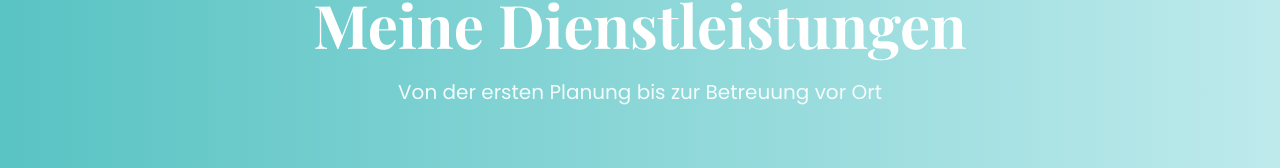
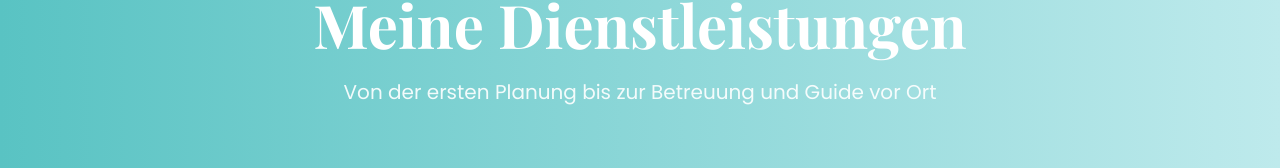
Before and after one commit to hawaiipanoramatours-prog/hawaiipanoramatours, a React (Vite) app: page /services in a window 1280 px wide. Shown: the part 166-334 px from the top of the page. Built offline with nearby package versions, Linux system fonts and the light colour scheme.

Commit message:
Update Services.jsx

```diff
--- a/src/pages/Services.jsx
+++ b/src/pages/Services.jsx
@@ -19,8 +19,8 @@ export function Services() {
           </h1>
           <p className="font-poppins text-xl text-white/90 max-w-3xl mx-auto">
             {lang === 'en'
-              ? 'From first planning to support on-island'
-              : 'Von der ersten Planung bis zur Betreuung vor Ort'}
+              ? 'From first planning to support and guide on-island'
+              : 'Von der ersten Planung bis zur Betreuung und Guide vor Ort'}
           </p>
         </div>
       </motion.div>
```
